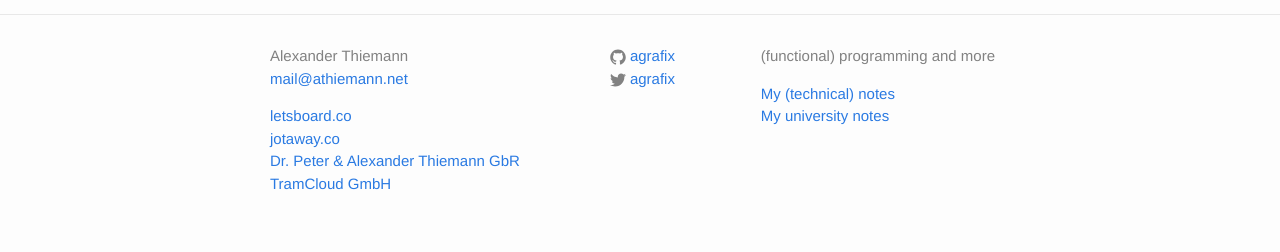
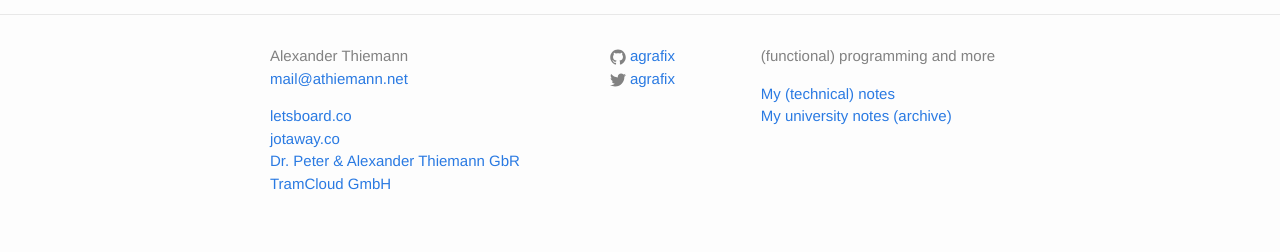
Before and after one commit to agrafix/homepage, a Jekyll site: the page built from index.html, in a window 1280 px wide. Shown: the part 1722-1974 px from the top of the page. Built offline with Jekyll 4.4.1, drawn with Linux system fonts in a browser that asks for light colours.

Commit message:
footer bump

```diff
--- a/_includes/footer.html
+++ b/_includes/footer.html
@@ -53,7 +53,7 @@
           <p class="text">{{ site.description }}</p>
           <ul class="contact-list">
               <li><a href="{{ "/notes" | prepend: site.baseurl }}">My (technical) notes</a></li>
-              <li><a href="https://uni.athiemann.net">My university notes</a></li>
+              <li><a href="https://uni.athiemann.net">My university notes (archive)</a></li>
           </ul>
       </div>
     </div>
```
